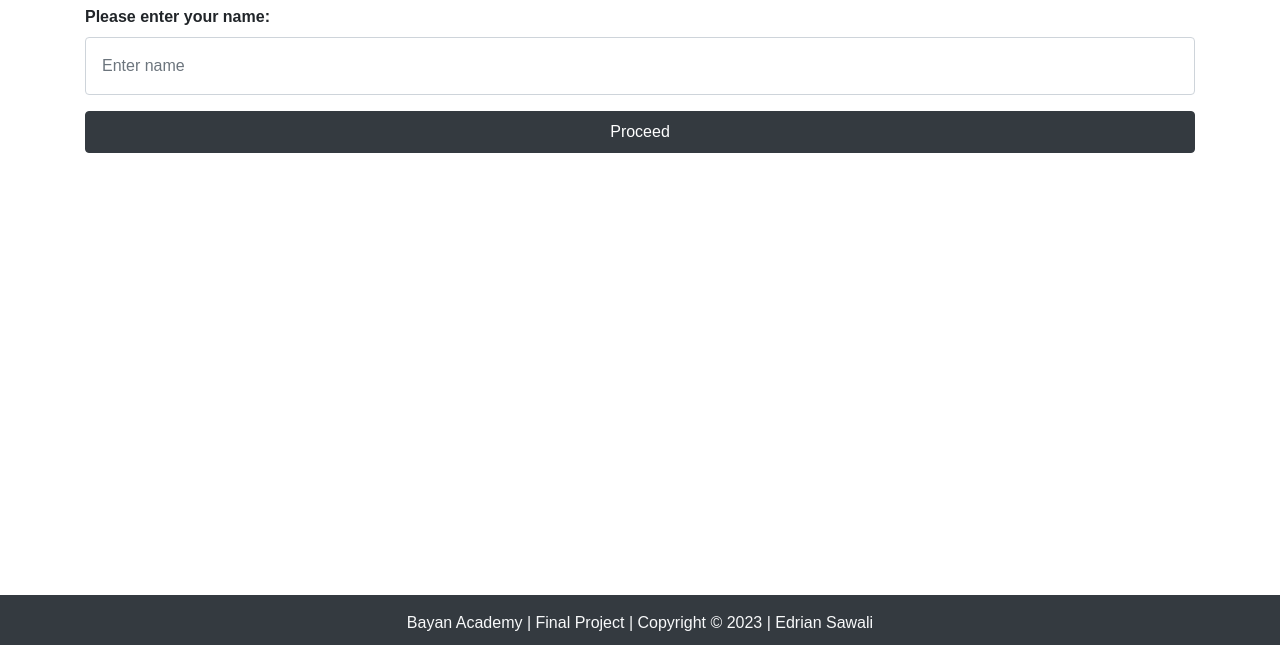
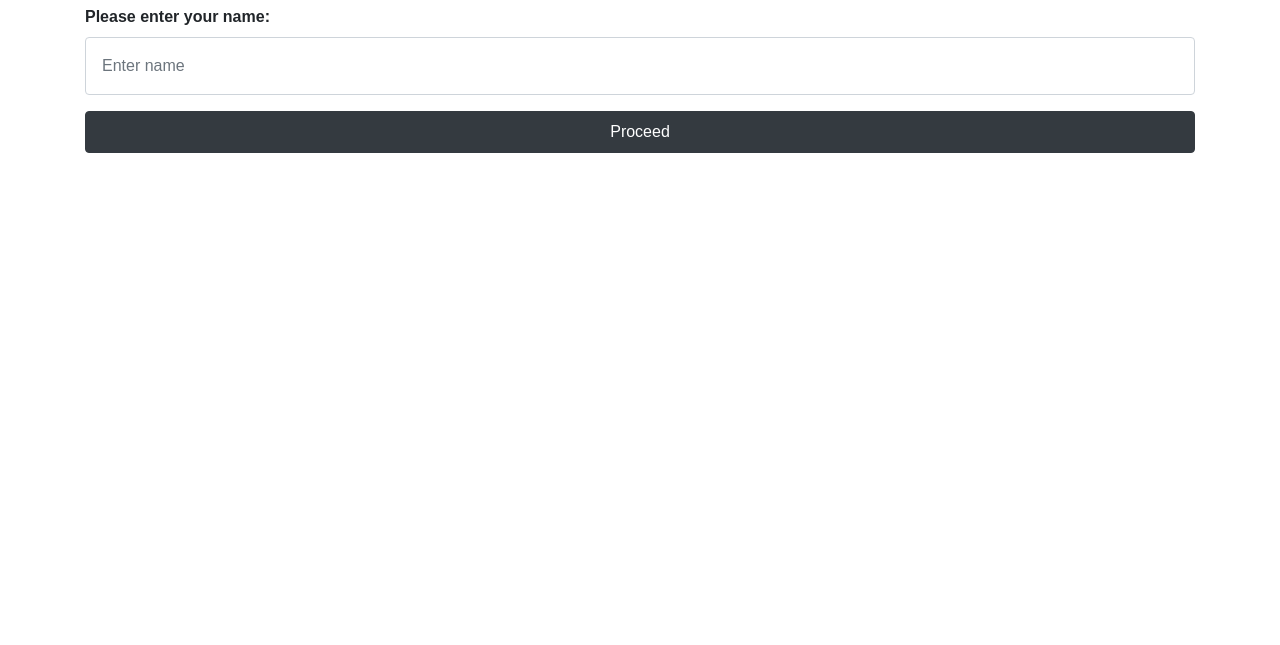
Before and after one commit to edrian0512/todoJavascript, a plain HTML site: page index.html in a window 1280 px wide. Shown: the part 155-800 px from the top of the page. Drawn offline with nearby package versions, Linux system fonts and the light colour scheme.

Commit message:
Update Final

```diff
--- a/index.html
+++ b/index.html
@@ -49,13 +49,6 @@
         </div>
     </div>
 
-    <!-- footer -->
-    <footer class="bg-dark text-light py-3 mt-5">
-        <div class="container text-center">
-            <p> Bayan Academy | Final Project | Copyright &copy; 2023 | Edrian Sawali</p>
-        </div>
-    </footer>
-
 
     <script src="script.js"></script>
 </body>
--- a/style.css
+++ b/style.css
@@ -20,17 +20,3 @@ li {
 .hidden {
     display: none;
 }
-
-
-
-footer {
-    position: fixed;
-    left: 0;
-    bottom: 0;
-    width: 100%;
-    background-color: #343a40;
-    color: #fff;
-    text-align: center;
-    padding: 10px;
-    height: 50px;
-}
```
Also changed, not shown: main.html (+0 -7 lines).
